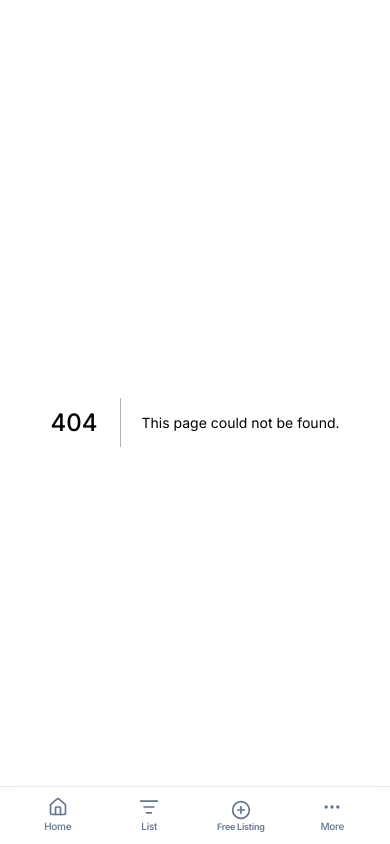
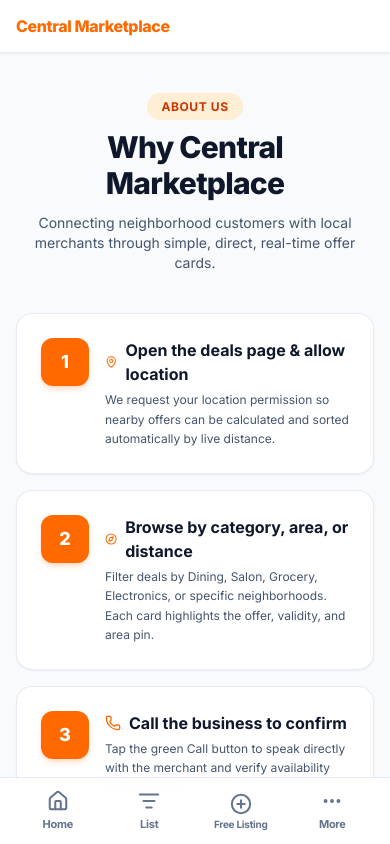
Before and after one commit to bala290498/central-marketplace-03, a Next.js app: page /about-us in a window 390 px wide. Before the commit this address had no page. Shown: the top 844 px of the page. Built offline with nearby package versions, Linux system fonts and the light colour scheme.

Commit message:
feat: move free listing URL to /register, redirect /list-your-business, and increase mobile header & bottom nav size

```diff
--- /dev/null
+++ b/src/app/about-us/page.tsx
@@ -0,0 +1,108 @@
+import { Metadata } from "next";
+import Link from "next/link";
+import { Navbar } from "@/components/Navbar";
+import { Footer } from "@/components/Footer";
+import { MapPin, Phone, Share2, Compass, CheckCircle2, ArrowRight } from "lucide-react";
+
+export const metadata: Metadata = {
+  title: "Why Central Marketplace | Central Marketplace",
+  description:
+    "Learn why Central Marketplace connects neighborhood customers with local merchants through simple, direct, real-time offer cards.",
+};
+
+export default function AboutUsPage() {
+  const steps = [
+    {
+      num: 1,
+      title: "Open the deals page & allow location",
+      desc: "We request your location permission so nearby offers can be calculated and sorted automatically by live distance.",
+      icon: MapPin,
+    },
+    {
+      num: 2,
+      title: "Browse by category, area, or distance",
+      desc: "Filter deals by Dining, Salon, Grocery, Electronics, or specific neighborhoods. Each card highlights the offer, validity, and area pin.",
+      icon: Compass,
+    },
+    {
+      num: 3,
+      title: "Call the business to confirm",
+      desc: "Tap the green Call button to speak directly with the merchant and verify availability before visiting.",
+      icon: Phone,
+    },
+    {
+      num: 4,
+      title: "Navigate & share deals",
+      desc: "Use the Maps button for instant driving directions via Google Maps, or share the deal on WhatsApp with one click.",
+      icon: Share2,
+    },
+  ];
+
+  return (
+    <div className="min-h-screen bg-slate-50/60 text-slate-900 flex flex-col">
+      <Navbar />
+
+      <main className="flex-1 max-w-3xl w-full mx-auto px-4 sm:px-6 py-10">
+        <div className="text-center mb-10">
+          <span className="px-3.5 py-1.5 rounded-full bg-orange-100 text-orange-700 font-bold text-xs uppercase tracking-wider">
+            About Us
+          </span>
+          <h1 className="text-3xl sm:text-4xl font-extrabold text-slate-900 mt-3 mb-3 tracking-tight">
+            Why Central Marketplace
+          </h1>
+          <p className="text-slate-600 text-sm sm:text-base max-w-xl mx-auto">
+            Connecting neighborhood customers with local merchants through simple, direct, real-time offer cards.
+          </p>
+        </div>
+
+        {/* Steps List */}
+        <div className="space-y-4 mb-10">
+          {steps.map((step) => {
+            const Icon = step.icon;
+            return (
+              <div
+                key={step.num}
+                className="bg-white p-6 rounded-2xl border border-slate-200/80 shadow-xs flex items-start gap-4 hover:border-orange-300 transition-all"
+              >
+                <div className="w-12 h-12 rounded-xl bg-orange-500 text-white font-extrabold text-lg flex items-center justify-center flex-shrink-0 shadow-md shadow-orange-500/20">
+                  {step.num}
+                </div>
+                <div>
+                  <div className="flex items-center gap-2 mb-1">
+                    <Icon className="w-4 h-4 text-orange-500" />
+                    <h3 className="font-bold text-slate-900 text-base">
+                      {step.title}
+                    </h3>
+                  </div>
+                  <p className="text-xs sm:text-sm text-slate-600 leading-relaxed">
+                    {step.desc}
+                  </p>
+                </div>
+              </div>
+            );
+          })}
+        </div>
+
+        {/* Info Note */}
+        <div className="bg-amber-50 border border-amber-200 rounded-2xl p-5 mb-10 text-xs sm:text-sm text-amber-900 flex items-start gap-3">
+          <CheckCircle2 className="w-5 h-5 text-amber-600 flex-shrink-0 mt-0.5" />
+          <div>
+            <strong>Note on Distances:</strong> Distances shown on cards are direct estimations. Tapping the Maps button launches Google Maps for exact driving routes, turn-by-turn navigation, and estimated travel time.
+          </div>
+        </div>
+
+        <div className="text-center">
+          <Link
+            href="/"
+            className="inline-flex items-center gap-2 px-6 py-3 rounded-xl bg-orange-500 hover:bg-orange-600 text-white font-bold text-sm shadow-md shadow-orange-500/25 transition-all"
+          >
+            <span>Explore Nearby Deals</span>
+            <ArrowRight className="w-4 h-4" />
+          </Link>
+        </div>
+      </main>
+
+      <Footer />
+    </div>
+  );
+}
--- a/src/app/how-it-works/page.tsx
+++ b/src/app/how-it-works/page.tsx
@@ -1,108 +1,5 @@
-import { Metadata } from "next";
-import Link from "next/link";
-import { Navbar } from "@/components/Navbar";
-import { Footer } from "@/components/Footer";
-import { MapPin, Phone, Share2, Compass, CheckCircle2, ArrowRight } from "lucide-react";
+import { redirect } from "next/navigation";
 
-export const metadata: Metadata = {
-  title: "Why Central Marketplace | Central Marketplace",
-  description:
-    "Learn why Central Marketplace connects neighborhood customers with local merchants through simple, direct, real-time offer cards.",
-};
-
-export default function HowItWorksPage() {
-  const steps = [
-    {
-      num: 1,
-      title: "Open the deals page & allow location",
-      desc: "We request your location permission so nearby offers can be calculated and sorted automatically by live distance.",
-      icon: MapPin,
-    },
-    {
-      num: 2,
-      title: "Browse by category, area, or distance",
-      desc: "Filter deals by Dining, Salon, Grocery, Electronics, or specific neighborhoods. Each card highlights the offer, validity, and area pin.",
-      icon: Compass,
-    },
-    {
-      num: 3,
-      title: "Call the business to confirm",
-      desc: "Tap the green Call button to speak directly with the merchant and verify availability before visiting.",
-      icon: Phone,
-    },
-    {
-      num: 4,
-      title: "Navigate & share deals",
-      desc: "Use the Maps button for instant driving directions via Google Maps, or share the deal on WhatsApp with one click.",
-      icon: Share2,
-    },
-  ];
-
-  return (
-    <div className="min-h-screen bg-slate-50/60 text-slate-900 flex flex-col">
-      <Navbar />
-
-      <main className="flex-1 max-w-3xl w-full mx-auto px-4 sm:px-6 py-10">
-        <div className="text-center mb-10">
-          <span className="px-3.5 py-1.5 rounded-full bg-orange-100 text-orange-700 font-bold text-xs uppercase tracking-wider">
-            About Us
-          </span>
-          <h1 className="text-3xl sm:text-4xl font-extrabold text-slate-900 mt-3 mb-3 tracking-tight">
-            Why Central Marketplace
-          </h1>
-          <p className="text-slate-600 text-sm sm:text-base max-w-xl mx-auto">
-            Connecting neighborhood customers with local merchants through simple, direct, real-time offer cards.
-          </p>
-        </div>
-
-        {/* Steps List */}
-        <div className="space-y-4 mb-10">
-          {steps.map((step) => {
-            const Icon = step.icon;
-            return (
-              <div
-                key={step.num}
-                className="bg-white p-6 rounded-2xl border border-slate-200/80 shadow-xs flex items-start gap-4 hover:border-orange-300 transition-all"
-              >
-                <div className="w-12 h-12 rounded-xl bg-orange-500 text-white font-extrabold text-lg flex items-center justify-center flex-shrink-0 shadow-md shadow-orange-500/20">
-                  {step.num}
-                </div>
-                <div>
-                  <div className="flex items-center gap-2 mb-1">
-                    <Icon className="w-4 h-4 text-orange-500" />
-                    <h3 className="font-bold text-slate-900 text-base">
-                      {step.title}
-                    </h3>
-                  </div>
-                  <p className="text-xs sm:text-sm text-slate-600 leading-relaxed">
-                    {step.desc}
-                  </p>
-                </div>
-              </div>
-            );
-          })}
-        </div>
-
-        {/* Info Note */}
-        <div className="bg-amber-50 border border-amber-200 rounded-2xl p-5 mb-10 text-xs sm:text-sm text-amber-900 flex items-start gap-3">
-          <CheckCircle2 className="w-5 h-5 text-amber-600 flex-shrink-0 mt-0.5" />
-          <div>
-            <strong>Note on Distances:</strong> Distances shown on cards are direct estimations. Tapping the Maps button launches Google Maps for exact driving routes, turn-by-turn navigation, and estimated travel time.
-          </div>
-        </div>
-
-        <div className="text-center">
-          <Link
-            href="/"
-            className="inline-flex items-center gap-2 px-6 py-3 rounded-xl bg-orange-500 hover:bg-orange-600 text-white font-bold text-sm shadow-md shadow-orange-500/25 transition-all"
-          >
-            <span>Explore Nearby Deals</span>
-            <ArrowRight className="w-4 h-4" />
-          </Link>
-        </div>
-      </main>
-
-      <Footer />
-    </div>
-  );
+export default function HowItWorksRedirectPage() {
+  redirect("/about-us");
 }
--- a/src/app/layout.tsx
+++ b/src/app/layout.tsx
@@ -50,7 +50,7 @@ export default function RootLayout({
 }) {
   return (
     <html lang="en" className={`${inter.variable} h-full antialiased`}>
-      <body className="min-h-full flex flex-col font-sans bg-slate-50/60 text-slate-900 pb-16 md:pb-0">
+      <body className="min-h-full flex flex-col font-sans bg-slate-50/60 text-slate-900 pb-20 md:pb-0">
         {children}
         <BottomNav />
       </body>
--- a/src/app/list-your-business/page.tsx
+++ b/src/app/list-your-business/page.tsx
@@ -1,12 +1,5 @@
-import { Metadata } from "next";
-import { ListYourBusinessClient } from "@/components/ListYourBusinessClient";
+import { redirect } from "next/navigation";
 
-export const metadata: Metadata = {
-  title: "List your business | Central Marketplace",
-  description:
-    "Promote your shop, restaurant, salon, clinic, or service to nearby customers on Central Marketplace.",
-};
-
-export default function ListYourBusinessPage() {
-  return <ListYourBusinessClient />;
+export default function ListYourBusinessRedirectPage() {
+  redirect("/register");
 }
--- /dev/null
+++ b/src/app/register/page.tsx
@@ -0,0 +1,12 @@
+import { Metadata } from "next";
+import { ListYourBusinessClient } from "@/components/ListYourBusinessClient";
+
+export const metadata: Metadata = {
+  title: "Register Your Business | Central Marketplace",
+  description:
+    "Register your shop, restaurant, salon, clinic, or service for a free listing on Central Marketplace.",
+};
+
+export default function RegisterPage() {
+  return <ListYourBusinessClient />;
+}
--- a/src/components/BottomNav.tsx
+++ b/src/components/BottomNav.tsx
@@ -17,64 +17,64 @@ export function BottomNav() {
 
   const isHome = pathname === "/";
   const isList = pathname === "/list";
-  const isPost = pathname === "/list-your-business";
+  const isPost = pathname === "/register";
 
   return (
     <>
       {/* Mobile Fixed Bottom Navigation Bar (Home | List | Post | More) */}
-      <nav className="fixed bottom-0 left-0 right-0 z-40 bg-white/95 backdrop-blur-md border-t border-slate-200/90 py-1.5 px-3 md:hidden shadow-lg shadow-slate-900/10">
+      <nav className="fixed bottom-0 left-0 right-0 z-40 bg-white/95 backdrop-blur-md border-t border-slate-200/90 py-2.5 px-3 md:hidden shadow-lg shadow-slate-900/10">
         <div className="max-w-md mx-auto grid grid-cols-4 items-center justify-between text-center relative">
           {/* Tab 1: Home */}
           <Link
             href="/"
-            className={`flex flex-col items-center justify-center py-1 rounded-xl transition-colors ${
+            className={`flex flex-col items-center justify-center py-0.5 rounded-xl transition-colors ${
               isHome && !isMoreOpen
-                ? "text-orange-600 font-extrabold"
-                : "text-slate-500 hover:text-slate-900 font-medium"
+                ? "text-orange-600 font-black"
+                : "text-slate-500 hover:text-slate-900 font-bold"
             }`}
           >
-            <Home className="w-5 h-5 mb-0.5" />
-            <span className="text-[10px] tracking-tight">Home</span>
+            <Home className="w-5.5 h-5.5 mb-1 stroke-[2.2]" />
+            <span className="text-[11px] tracking-tight font-bold">Home</span>
           </Link>
 
           {/* Tab 2: List */}
           <Link
             href="/list"
-            className={`flex flex-col items-center justify-center py-1 rounded-xl transition-colors ${
+            className={`flex flex-col items-center justify-center py-0.5 rounded-xl transition-colors ${
               isList && !isMoreOpen
-                ? "text-orange-600 font-extrabold"
-                : "text-slate-500 hover:text-slate-900 font-medium"
+                ? "text-orange-600 font-black"
+                : "text-slate-500 hover:text-slate-900 font-bold"
             }`}
           >
-            <ListFilter className="w-5 h-5 mb-0.5" />
-            <span className="text-[10px] tracking-tight">List</span>
+            <ListFilter className="w-5.5 h-5.5 mb-1 stroke-[2.2]" />
+            <span className="text-[11px] tracking-tight font-bold">List</span>
           </Link>
 
           {/* Tab 3: Free Listing */}
           <Link
-            href="/list-your-business"
-            className={`flex flex-col items-center justify-center py-1 rounded-xl transition-colors ${
+            href="/register"
+            className={`flex flex-col items-center justify-center py-0.5 rounded-xl transition-colors ${
               isPost && !isMoreOpen
-                ? "text-orange-600 font-extrabold"
-                : "text-slate-500 hover:text-slate-900 font-medium"
+                ? "text-orange-600 font-black"
+                : "text-slate-500 hover:text-slate-900 font-bold"
             }`}
           >
-            <PlusCircle className="w-5 h-5 mb-0.5" />
-            <span className="text-[9px] tracking-tight font-semibold leading-none">Free Listing</span>
+            <PlusCircle className="w-5.5 h-5.5 mb-1 stroke-[2.2]" />
+            <span className="text-[10px] tracking-tight font-bold leading-none">Free Listing</span>
           </Link>
 
           {/* Tab 4: More */}
           <button
             type="button"
             onClick={() => setIsMoreOpen(true)}
-            className={`flex flex-col items-center justify-center py-1 rounded-xl transition-colors cursor-pointer ${
+            className={`flex flex-col items-center justify-center py-0.5 rounded-xl transition-colors cursor-pointer ${
               isMoreOpen
-                ? "text-orange-600 font-extrabold"
-                : "text-slate-500 hover:text-slate-900 font-medium"
+                ? "text-orange-600 font-black"
+                : "text-slate-500 hover:text-slate-900 font-bold"
             }`}
           >
-            <MoreHorizontal className="w-5 h-5 mb-0.5" />
-            <span className="text-[10px] tracking-tight">More</span>
+            <MoreHorizontal className="w-5.5 h-5.5 mb-1 stroke-[2.2]" />
+            <span className="text-[11px] tracking-tight font-bold">More</span>
           </button>
         </div>
       </nav>
--- a/src/components/Footer.tsx
+++ b/src/components/Footer.tsx
@@ -9,11 +9,11 @@ export function Footer() {
             Deals
           </Link>
           <span>·</span>
-          <Link href="/how-it-works" className="hover:text-orange-600 transition-colors">
+          <Link href="/about-us" className="hover:text-orange-600 transition-colors">
             Why Central Marketplace
           </Link>
           <span>·</span>
-          <Link href="/list-your-business" className="hover:text-orange-600 transition-colors">
+          <Link href="/register" className="hover:text-orange-600 transition-colors">
             Free Listing
           </Link>
           <span>·</span>
--- a/src/components/ListYourBusinessClient.tsx
+++ b/src/components/ListYourBusinessClient.tsx
@@ -139,7 +139,7 @@ export function ListYourBusinessClient() {
           <button
             type="button"
             onClick={() => setIsModalOpen(true)}
-            className="w-full sm:w-auto px-12 py-4 rounded-2xl bg-orange-500 hover:bg-orange-600 text-white font-extrabold text-base sm:text-lg shadow-xl shadow-orange-500/25 transition-all duration-200 cursor-pointer transform hover:scale-[1.02]"
+            className="w-auto px-8 sm:px-12 py-3.5 sm:py-4 rounded-2xl bg-orange-500 hover:bg-orange-600 text-white font-extrabold text-base sm:text-lg shadow-xl shadow-orange-500/25 transition-all duration-200 cursor-pointer transform hover:scale-[1.02]"
           >
             Register Now
           </button>
--- a/src/components/MoreDrawer.tsx
+++ b/src/components/MoreDrawer.tsx
@@ -29,14 +29,14 @@ export function MoreDrawer({ isOpen, onClose }: MoreDrawerProps) {
       color: "bg-orange-100 text-orange-600",
     },
     {
-      href: "/how-it-works",
+      href: "/about-us",
       label: "Why Central Marketplace",
       desc: "Learn how to discover, call and navigate",
       icon: HelpCircle,
       color: "bg-blue-100 text-blue-600",
     },
     {
-      href: "/list-your-business",
+      href: "/register",
       label: "Free Listing",
       desc: "Showcase your shop or service to local buyers",
       icon: Briefcase,
--- a/src/components/Navbar.tsx
+++ b/src/components/Navbar.tsx
@@ -51,11 +51,11 @@ export function Navbar({
   const mainNavLinks = [
     { href: "/", label: "Home" },
     { href: "/list", label: "List" },
-    { href: "/list-your-business", label: "Free Listing" },
+    { href: "/register", label: "Free Listing" },
   ];
 
   const moreSubLinks = [
-    { href: "/how-it-works", label: "Why Central Marketplace", icon: HelpCircle },
+    { href: "/about-us", label: "Why Central Marketplace", icon: HelpCircle },
     { href: "/we-are-hiring", label: "We're hiring", icon: Users },
     { href: "/report-an-issue", label: "Report an issue", icon: ShieldAlert },
   ];
@@ -64,47 +64,47 @@ export function Navbar({
     <header
       className={`relative z-50 ${
         isSticky ? "sticky top-0" : ""
-      } bg-white/95 backdrop-blur-md border-b border-slate-200/80 py-3 shadow-xs`}
+      } bg-white/95 backdrop-blur-md border-b border-slate-200/80 py-3.5 sm:py-3 shadow-xs`}
     >
       <div className="max-w-6xl mx-auto px-4 sm:px-6 space-y-2.5">
         <div className="flex items-center justify-between gap-3 sm:gap-4">
           {/* Brand Title + Vertical Line + Location (Desktop & Mobile) */}
-          <div className="flex items-center gap-2.5 sm:gap-3.5 min-w-0">
+          <div className="flex items-center gap-3 sm:gap-3.5 min-w-0">
             <Link
               href="/"
               className="inline-flex items-center outline-none focus:outline-none focus:ring-0 rounded-lg transition-colors group flex-shrink-0"
             >
-              <span className="font-extrabold text-orange-500 text-sm sm:text-base tracking-tight hover:text-orange-600 transition-colors whitespace-nowrap">
+              <span className="font-extrabold text-orange-500 text-base sm:text-lg tracking-tight hover:text-orange-600 transition-colors whitespace-nowrap">
                 Central Marketplace
               </span>
             </Link>
 
             {onDetectLocation && (
               <>
-                <div className="h-4 sm:h-5 w-px bg-slate-300 flex-shrink-0 select-none" />
+                <div className="h-5 sm:h-5.5 w-px bg-slate-300 flex-shrink-0 select-none" />
 
                 <button
                   type="button"
                   onClick={onDetectLocation}
                   disabled={isLocating}
-                  className="inline-flex items-center gap-1.5 text-xs sm:text-sm font-semibold text-slate-700 hover:text-orange-600 transition-colors cursor-pointer bg-transparent border-0 p-0 outline-none min-w-0 truncate"
+                  className="inline-flex items-center gap-1.5 text-xs sm:text-sm font-bold text-slate-700 hover:text-orange-600 transition-colors cursor-pointer bg-transparent border-0 p-0 outline-none min-w-0 truncate"
                   title={userAreaLabel ? `Location: ${userAreaLabel}` : "Allow location access"}
                 >
                   {isLocating ? (
                     <>
-                      <Loader2 className="w-3.5 h-3.5 sm:w-4 sm:h-4 animate-spin text-orange-500 flex-shrink-0" />
+                      <Loader2 className="w-4 h-4 animate-spin text-orange-500 flex-shrink-0" />
                       <span className="text-slate-500 truncate">Locating...</span>
                     </>
                   ) : userLocation && userAreaLabel ? (
                     <>
-                      <MapPin className="w-3.5 h-3.5 sm:w-4 sm:h-4 text-orange-500 flex-shrink-0" />
-                      <span className="text-slate-800 font-semibold truncate max-w-[120px] xs:max-w-[160px] sm:max-w-[220px] md:max-w-none">
+                      <MapPin className="w-4 h-4 text-orange-500 flex-shrink-0" />
+                      <span className="text-slate-800 font-bold truncate max-w-[130px] xs:max-w-[170px] sm:max-w-[220px] md:max-w-none">
                         {userAreaLabel}
                       </span>
                     </>
                   ) : (
                     <>
-                      <MapPin className="w-3.5 h-3.5 sm:w-4 sm:h-4 text-slate-400 flex-shrink-0" />
+                      <MapPin className="w-4 h-4 text-slate-400 flex-shrink-0" />
                       <span className="text-slate-600 hover:text-slate-900 truncate">
                         Allow location
                       </span>
```
